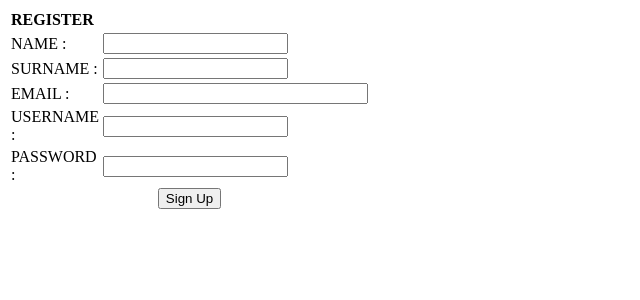
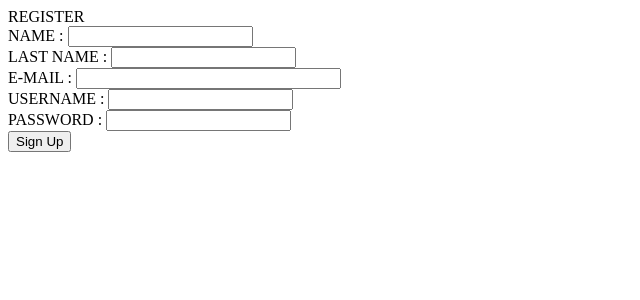
Before and after one commit to Tantalum4869/CED59-5902041620083, a Flask app: page / in a window 1280 px wide. Shown: the top 300 px of the page, without its empty margins (0-640 px from the left). Run offline with Flask 2, Linux system fonts and the light colour scheme.

Commit message:
assignment5

```diff
--- a/assignment5/templates/index.html
+++ b/assignment5/templates/index.html
@@ -2,38 +2,29 @@
 <html lang="en">
 <head>
     <meta charset="UTF-8">
-    <title>59020416200</title>
+    <title>5902041620083</title>
 </head>
 <body>
-    <form mame="teddy" method="post" action="#">
-        <table width="350">
-            <tr>
-                <td colspan="2"><strong>REGISTER</strong></td>
-            </tr>
-            <tr>
-                <td>NAME :</td>
-                <td> <input type="text" name="txt_fname" > </td>
-            </tr>
-             <tr>
-                <td>SURNAME : </td>
-                <td><input type="text" name="txt_lname" > </td>
-            </tr>
-             <tr>
-                <td>EMAIL :  </td>
-                <td><input type="text" name="txt_email" size="30"> </td>
-            </tr>
-             <tr>
-                <td>USERNAME :</td>
-                <td><input type="text" name="txt_user" > </td>
-            </tr>
-            <tr>
-                <td>PASSWORD :</td>
-                <td> <input type="password" name="txt_pwd" ></td>
-            </tr>
-            <tr >
-                <td colspan="2" align="center"><input type="button" name="btn_SigeUp" value="Sign Up"></td>
-            </tr>
-        </table>
+ <form mame="signup" method="post" action="#">
+     REGISTER <br/>
+                NAME :
+                 <input type="text" name="txt_fname" ><br/>
+
+                LAST NAME :
+                <input type="text" name="txt_lname" ><br/>
+
+                E-MAIL :
+                <input type="text" name="txt_email" size="30"><br/>
+
+                USERNAME :
+                <input type="text" name="txt_user" ><br/>
+
+                PASSWORD :
+                 <input type="password" name="txt_pwd" ><br/>
+
+                <input type="button" name="btn_SignUp" value="Sign Up">
+
+
     </form>
 </body>
 </html>
```
